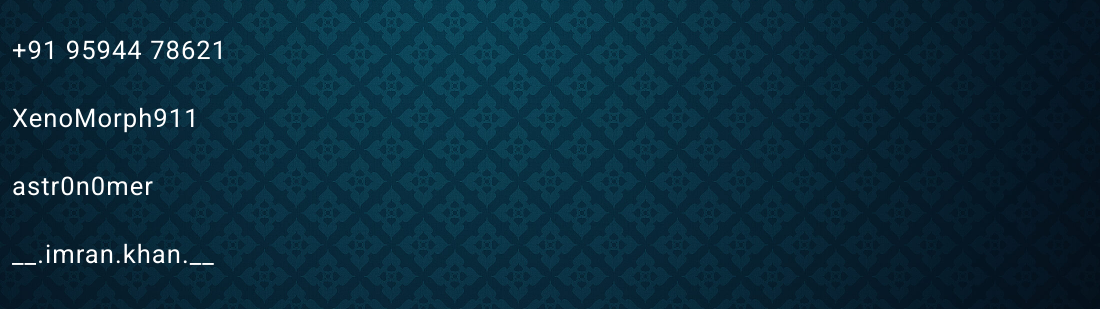
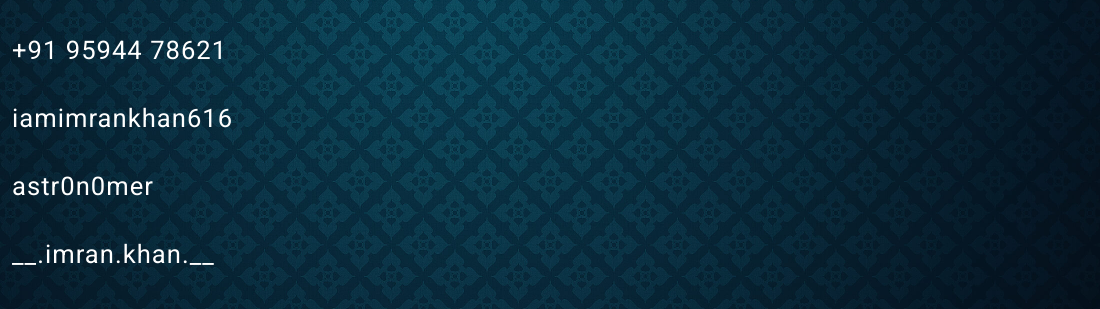
Before and after one commit to astr0n0mer/mycv-with-css-2, a plain HTML site: page index.html in a window 1280 px wide. Shown: the part 2441-2750 px from the top of the page, 180-1280 px from the left. Drawn offline with Linux system fonts and the light colour scheme; a web font is replaced by a local one.

```diff
--- a/index.html
+++ b/index.html
@@ -95,7 +95,7 @@
         <span><a class="contact-info" href="tel:+919594478621" target="_blank">+91 95944 78621</a></span>
 
         <img class="icon twitter" src="./images/twitter.png" alt="Twitter">
-        <span><a class="contact-info" href="https://twitter.com/XenoMorph911" target="_blank">XenoMorph911</a></span>
+        <span><a class="contact-info" href="https://twitter.com/iamimrankhan616" target="_blank">iamimrankhan616</a></span>
 
         <img class="icon github" src="./images/github.png" alt="Github">
         <span><a class="contact-info" href="https://github.com/astr0n0mer" target="_blank">astr0n0mer</a></span>
```
